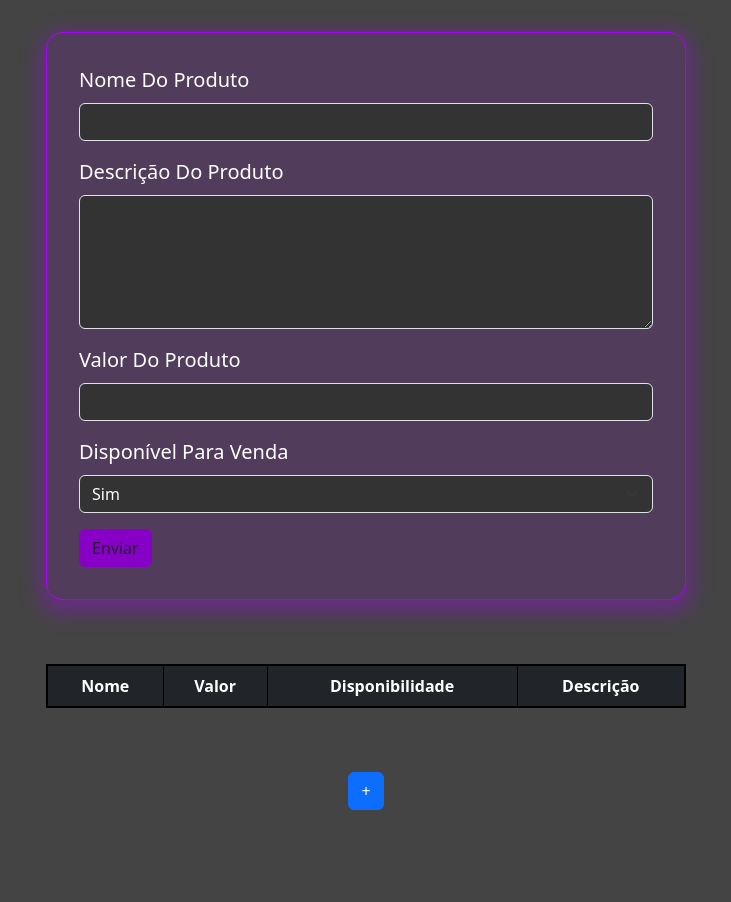
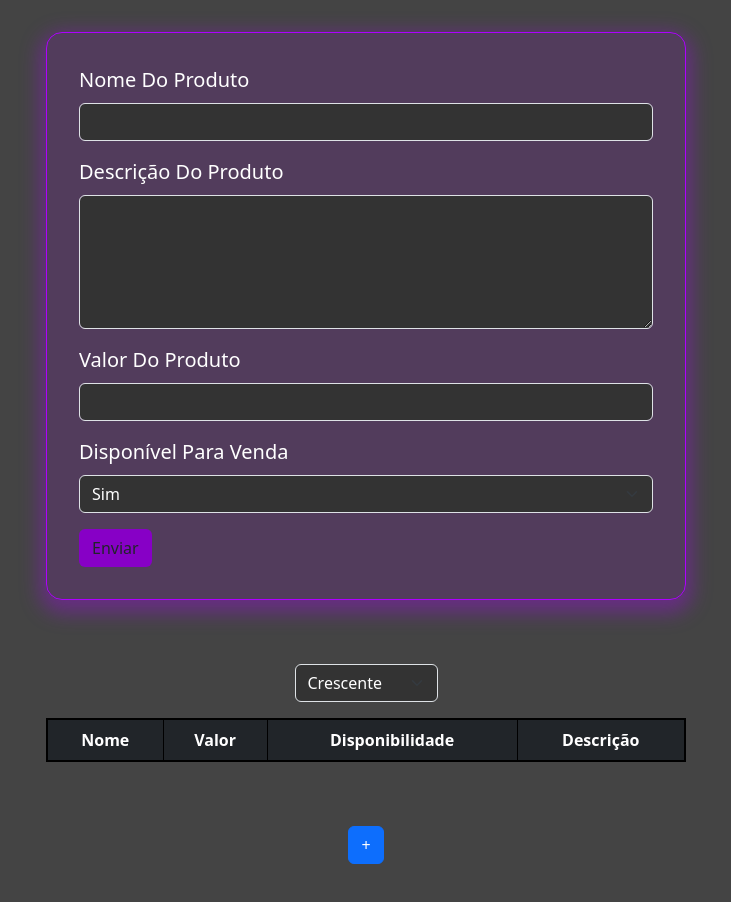
Before and after one commit to TheBestGekyume/Form-React, a React (Create React App) app: page / in a window 1280 px wide. Shown: the top 902 px of the page, without its empty margins (274-1005 px from the left). Built offline with nearby package versions, Linux system fonts and the light colour scheme.

Commit message:
switch-ordenacao

```diff
--- a/src/Components/Listagem/Listagem.css
+++ b/src/Components/Listagem/Listagem.css
@@ -3,6 +3,11 @@ section#listagem{
     flex-direction: column;
     align-items: center;
     padding-top: 4rem;
+}
+
+select.form-select#ordenacao{
+    width: auto;
+    margin-bottom:1rem;
 }
 
 table.table{
--- a/src/Components/Listagem/Listagem.jsx
+++ b/src/Components/Listagem/Listagem.jsx
@@ -1,11 +1,44 @@
 import "./Listagem.css";
+import React, { useState, useEffect } from "react";
 import { Produtos } from "../Produtos/Produtos";
 
 export function Listagem({ produtos }) {
-  const produtosOrdenados = [...produtos].sort((a, b) => a.valor - b.valor);
+
+  const [ordenacao, setOrdenacao] = useState("1"); // Estado para ordenação
+
+  // Função para lidar com a mudança na seleção de ordenação
+  const handleOrdenacaoChange = (e) => {
+    setOrdenacao(e.target.value);
+  };
+
+  // Ordena os produtos com base no estado de ordenação
+  const produtosOrdenados = [...produtos].sort((a, b) => {
+
+    switch (ordenacao) {
+      case "1":
+        return a.valor - b.valor; // Crescente
+      case "2":
+        return b.valor - a.valor; // Decrescente
+      default:
+        return 0; // Nenhuma ordenação aplicada por padrão
+    }
+
+  });
+
+
 
   return (
     <section id="listagem">
+      <select
+        id="ordenacao"
+        className="form-select"
+        aria-label="Default"
+        value={ordenacao}
+        onChange={handleOrdenacaoChange}
+      >
+        <option value="1">Crescente</option>
+        <option value="2">Decrescente</option>
+      </select>
       <table className="table table-dark table-striped table-bordered table-hover">
         <thead>
           <tr>
@@ -28,7 +61,9 @@ export function Listagem({ produtos }) {
         </tbody>
       </table>
 
-      <a href="#formulario" className="btn btn-primary m-5">+</a>
+      <a href="#formulario" className="btn btn-primary m-5">
+        +
+      </a>
     </section>
   );
 }
```
